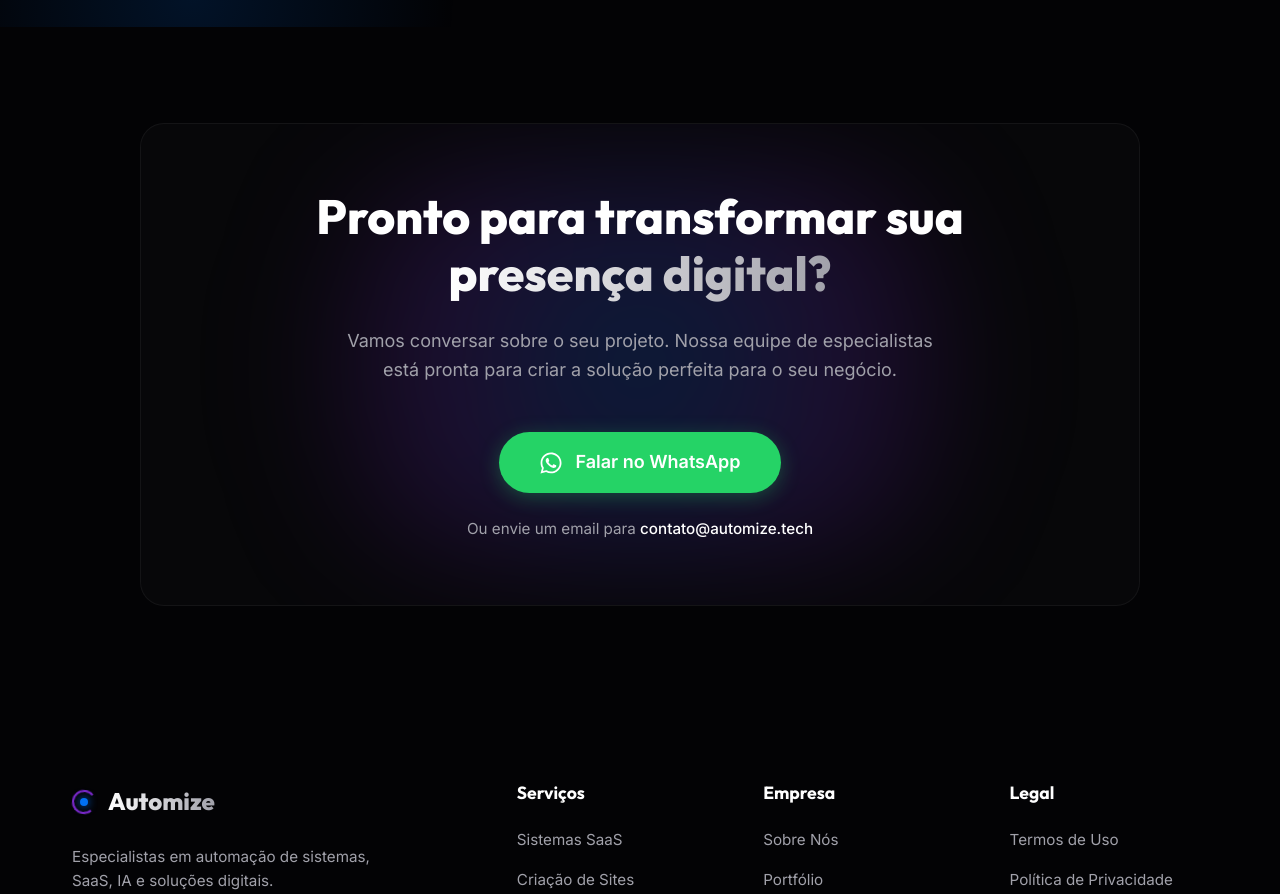
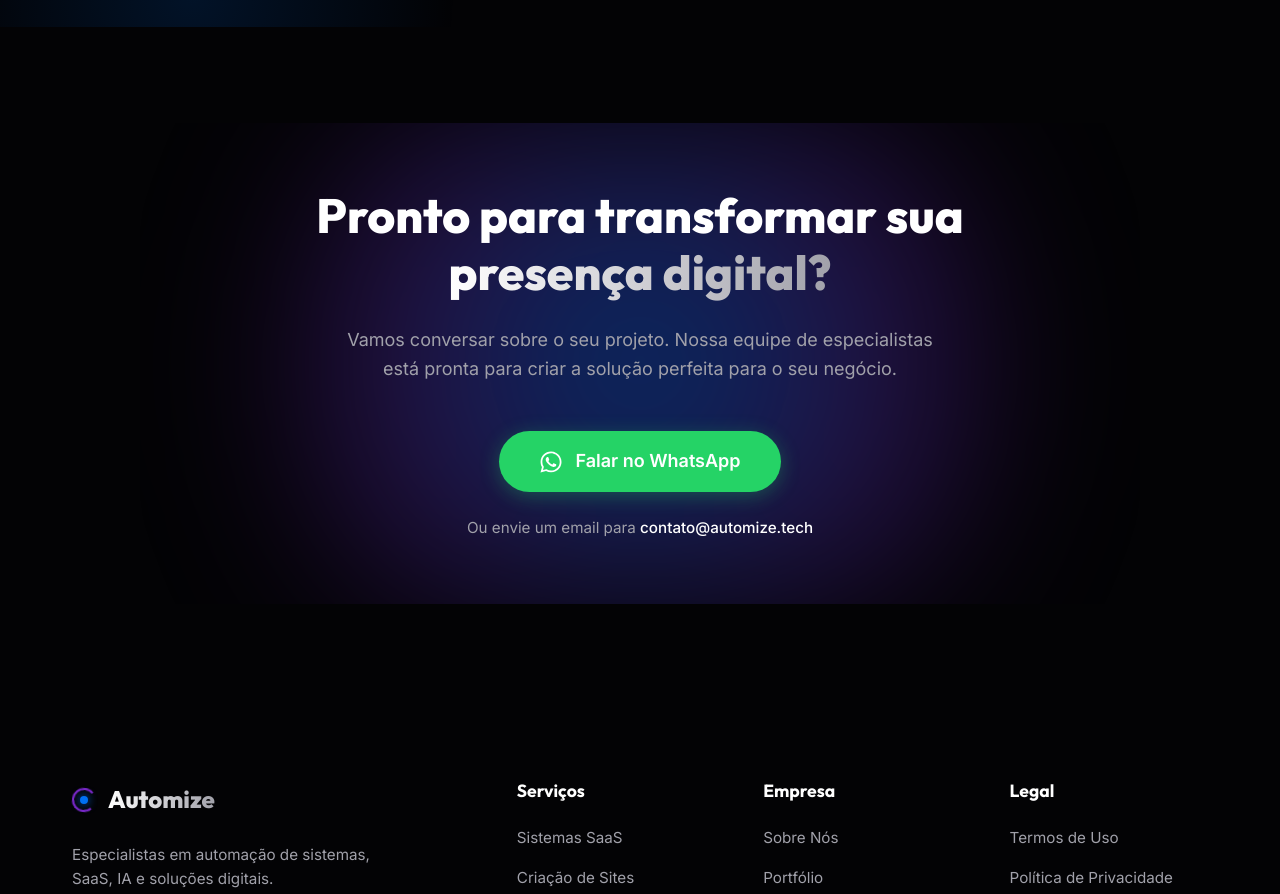
Before and after one commit to forsuspect/automize, a React (Vite) app: page / in a window 1280 px wide. Shown: the part 4740-5634 px from the top of the page. Built offline with nearby package versions, Linux system fonts and the light colour scheme.

Commit message:
Design: removed glassy card from CTA and made navbar border subtle for seamless background

```diff
--- a/src/components/CTA.module.css
+++ b/src/components/CTA.module.css
@@ -12,9 +12,6 @@
   position: relative;
   width: 100%;
   max-width: 1000px;
-  background: rgba(255, 255, 255, 0.02);
-  border: 1px solid rgba(255, 255, 255, 0.05);
-  border-radius: var(--radius-xl);
   padding: 4rem 2rem;
   overflow: hidden;
   text-align: center;
@@ -25,10 +22,10 @@
   top: 50%;
   left: 50%;
   transform: translate(-50%, -50%);
-  width: 80%;
-  height: 80%;
-  background: radial-gradient(circle, rgba(0, 112, 243, 0.2) 0%, rgba(121, 40, 202, 0.2) 50%, transparent 80%);
-  filter: blur(60px);
+  width: 100%;
+  height: 100%;
+  background: radial-gradient(circle, rgba(0, 112, 243, 0.4) 0%, rgba(121, 40, 202, 0.3) 50%, transparent 70%);
+  filter: blur(80px);
   z-index: 0;
   pointer-events: none;
 }
--- a/src/components/Navbar.module.css
+++ b/src/components/Navbar.module.css
@@ -14,8 +14,8 @@
   background: rgba(3, 3, 5, 0.8);
   backdrop-filter: blur(16px);
   -webkit-backdrop-filter: blur(16px);
-  border-bottom: 1px solid var(--color-border);
-  box-shadow: 0 4px 30px rgba(0, 0, 0, 0.1);
+  border-bottom: 1px solid rgba(255, 255, 255, 0.03);
+  box-shadow: 0 4px 30px rgba(0, 0, 0, 0.2);
 }
 
 .container {
```
